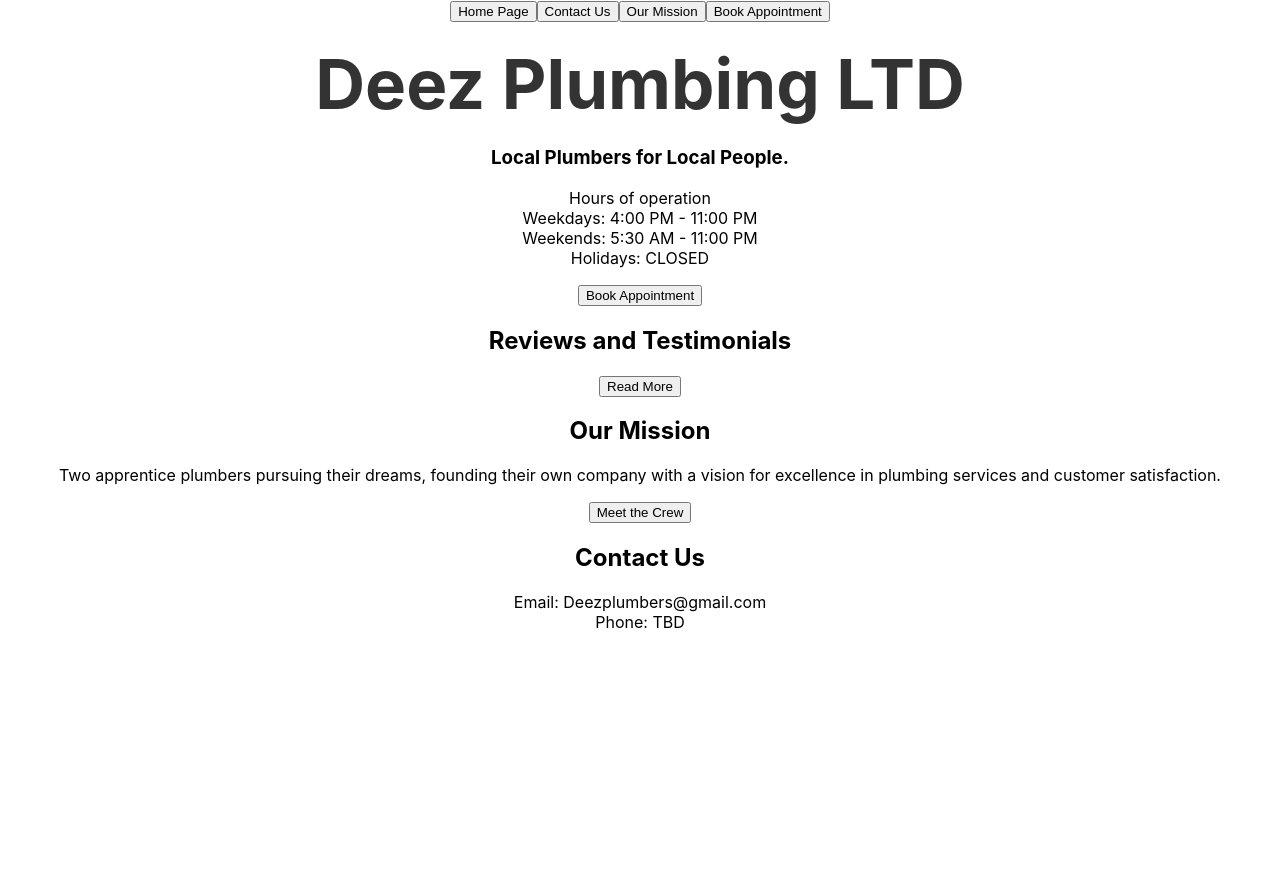
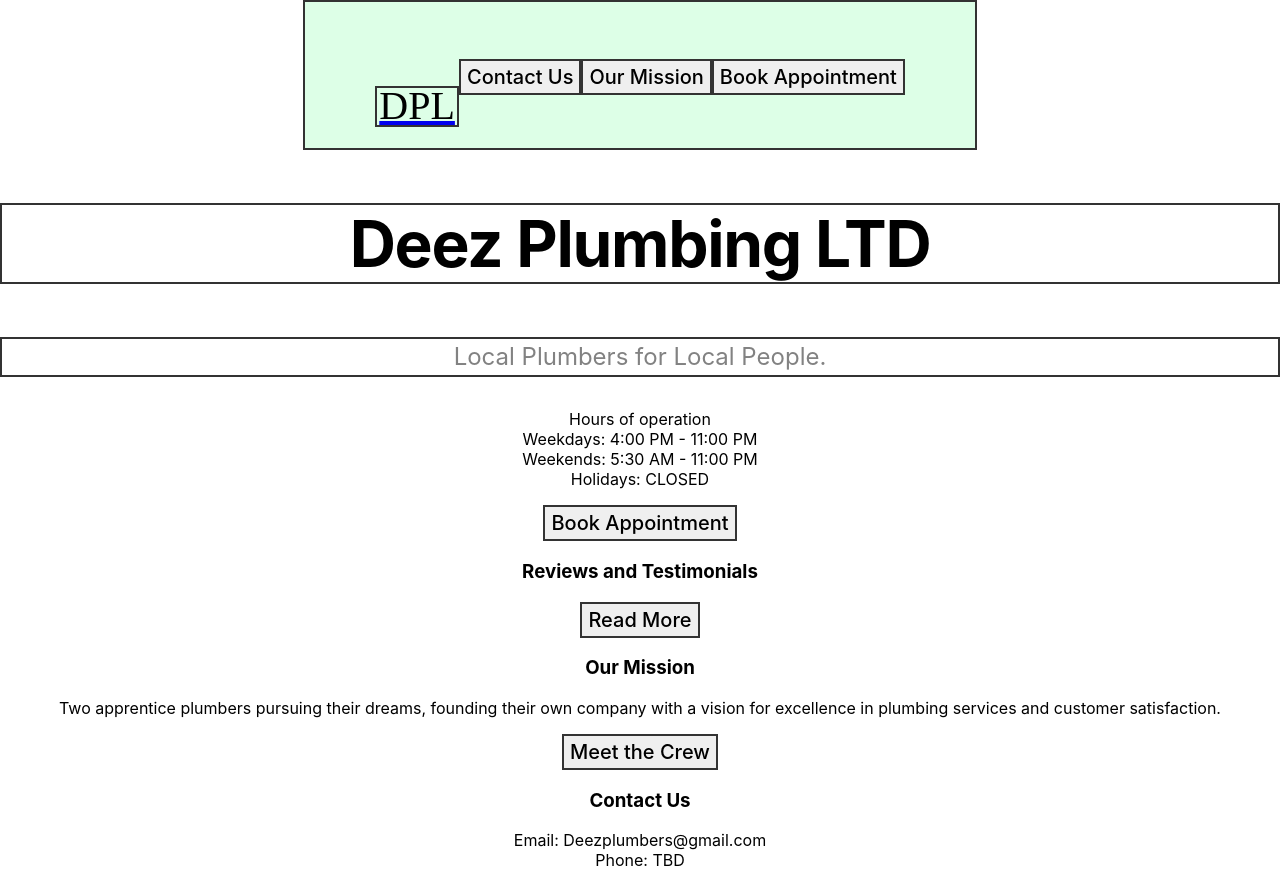
Before and after one commit to SargunKaura/Deez-Plumbing-Website, a React (Create React App) app in the folder deez-website/: page / in a window 1280 px wide. Before the commit the page ends 800 px from the top, so only its background shows below. Built offline with nearby package versions, Linux system fonts and the light colour scheme.

Commit message:
Updated Home page  component and styles

```diff
--- a/deez-website/src/components/Home.css
+++ b/deez-website/src/components/Home.css
@@ -1,8 +1,54 @@
-h1{
+* { box-sizing:border-box;}
 
-    font-size: 69px;
-    color: #333;
+header {display: inline-flex;
+        height: 150px;
+        padding: 57px 70px 46px 70px;
+        justify-content: center;
+        align-items: flex-start;
+        gap: flex;
+        flex-shrink: 0;
+        border: 2px solid #333; /* delete after*/
+        background: #DDFFE7;
+}
+h1 {display: flex;
+      width: 84px;
+      height: 41px;
+      flex-direction: column;
+      justify-content: center;
+      color: #000;
+      font-family: "IM FELL Great Primer SC";
+      font-size: 40px;
+      font-style: normal;
+      font-weight: 400;
+      line-height: 150%; /* 60px */
+      border: 2px solid #333; /* delete after*/
+}
+button {color: #000;
+        font-family: Inter;
+        font-size: 20px;
+        font-style: normal;
+        font-weight: 500;
+        line-height: 150%; /* 30px */
+        border: 2px solid #333; /* delete after*/
+}
+h2{align-self: stretch;
+  color: #000;
+  text-align: center;
+  font-family: Inter;
+  font-size: 64px;
+  font-style: normal;
+  font-weight: 700;
+  line-height: normal;
+  letter-spacing: -1.28px;
+  border: 2px solid #333; /* delete after*/
+}
+h4 {align-self: stretch;
+    color: #828282;
     text-align: center;
-    margin-top: 20px;
-    margin-bottom: 20px;
+    font-family: Inter;
+    font-size: 24px;
+    font-style: normal;
+    font-weight: 400;
+    line-height: 150%; /* 36px */
+    border: 2px solid #333; /* delete after*/
 }
--- a/deez-website/src/components/Home.js
+++ b/deez-website/src/components/Home.js
@@ -8,7 +8,7 @@ function Home() {
 
       <header>
         <Link to="/">
-          <button>Home Page</button>
+          <h1>DPL</h1>
         </Link>
         <Link to="/">
           <button>Contact Us</button>
@@ -21,9 +21,9 @@ function Home() {
         </Link>
       </header>
 
-      <h1>Deez Plumbing LTD</h1>
+      <h2>Deez Plumbing LTD</h2>
 
-      <h3>Local Plumbers for Local People.</h3>
+      <h4>Local Plumbers for Local People.</h4>
 
       <p>
         Hours of operation<br />
@@ -36,20 +36,20 @@ function Home() {
         <button>Book Appointment</button>
       </Link>
 
-      <h2>Reviews and Testimonials</h2>
+      <h3>Reviews and Testimonials</h3>
 
       <a href="https://www.google.com/search?q=Deez+Plumbing+LTD+reviews" target="_blank" rel="noopener noreferrer">
         <button>Read More</button>
       </a>
 
-      <h2>Our Mission</h2>
+      <h3>Our Mission</h3>
       <p>Two apprentice plumbers pursuing their dreams, founding their own company with a vision for excellence in plumbing services and customer satisfaction.</p>
 
       <Link to="/OurMission">
         <button>Meet the Crew</button>
       </Link>
 
-      <h2>Contact Us</h2>
+      <h3>Contact Us</h3>
 
       <p>
         Email: Deezplumbers@gmail.com<br></br>
```
